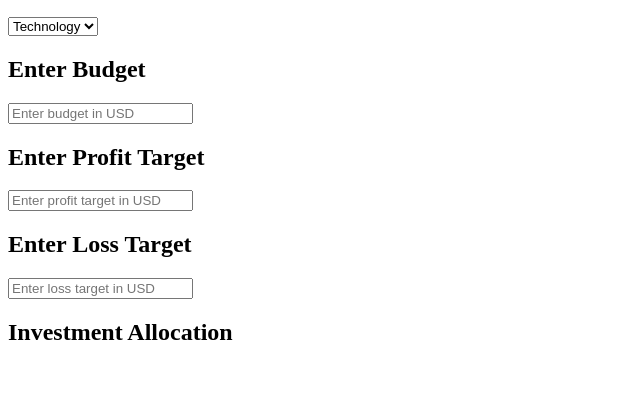
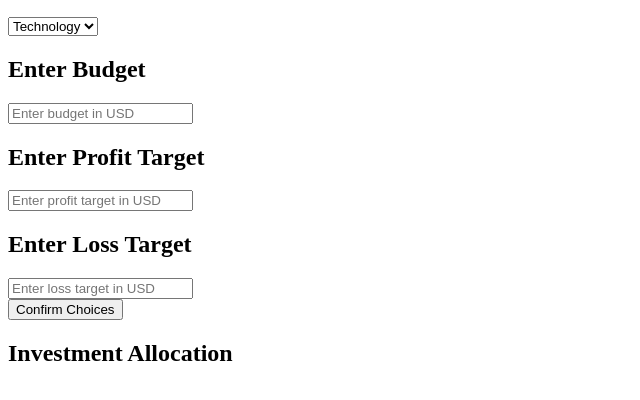
Before and after one commit to FiacreLLC/Fiacre2, a plain HTML site: page index.html in a window 1280 px wide. Shown: the part 110-510 px from the top of the page, without its empty margins (0-640 px from the left). Drawn offline with Linux system fonts and the light colour scheme.

Commit message:
Update index.html

```diff
--- a/index.html
+++ b/index.html
@@ -30,6 +30,9 @@
             <h2>Enter Loss Target</h2>
             <input type="number" id="loss-target" placeholder="Enter loss target in USD">
         </section>
+        <section id="confirm-button">
+            <button id="confirm-btn">Confirm Choices</button>
+        </section>
         <section id="results">
             <h2>Investment Allocation</h2>
             <ul id="stock-list">
```
